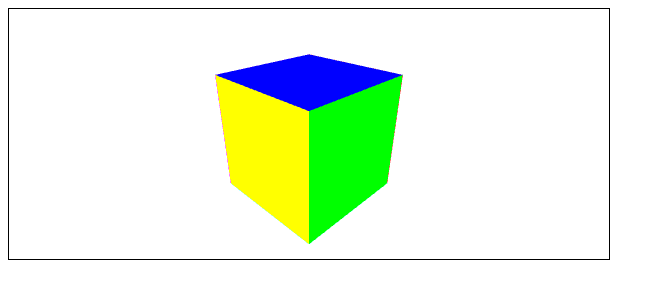
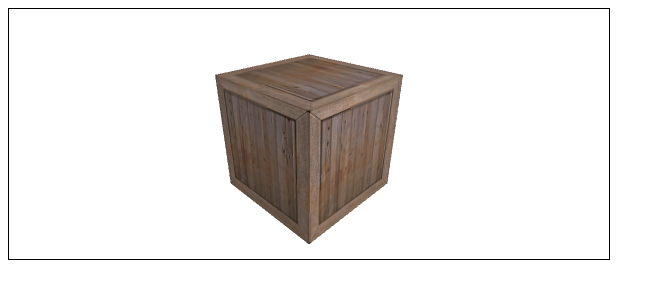
Before and after one commit to aaronistheman/Canvas-WebGL-Prototyping, a plain HTML site: page index.html in a window 1280 px wide. Shown: the whole page, without its empty margins (0-665 px from the left). Drawn offline with Linux system fonts and the light colour scheme.

Commit message:
Drew a rotating crate

```diff
--- a/index.html
+++ b/index.html
@@ -2,11 +2,12 @@
 <html>
 <head>
 
-<script src="js/glMatrix-1.0.1.min.js"></script>
-<script src="js/WebGL.js"></script>
+<script src="glMatrix-1.0.1.min.js"></script>
+<script src="WebGL.js"></script>
 <script>
+
 function initBuffers(gl){
-    var cubeBuffers = {}
+    var cubeBuffers = {};
     cubeBuffers.positionBuffer = gl.createArrayBuffer([
         // Front face
         -1, -1, 1,
@@ -45,25 +46,81 @@ function initBuffers(gl){
         -1, 1, -1
     ]);
 
-    // build color Vertices
-    var colors = [
-        [1, 0, 1, 1], // Front face - Pink
-        [0, 1, 0, 1], // Back face - Green
-        [0, 0, 1, 1], // Top face - Blue
-        [0, 1, 1, 1], // Bottom face - Turquoise
-        [1, 1, 0, 1], // Right face - Yellow
-        [1, 0, 0, 1] // Left face - Red
-    ];
+    cubeBuffers.normalBuffer = gl.createArrayBuffer([
+        // Front face
+        0, 0, 1,
+        0, 0, 1,
+        0, 0, 1,
+        0, 0, 1,
 
-    var colorVertices = [];
-    for (var n in colors) {
-        var color = colors[n];
-        for (var i=0; i < 4; i++) {
-            colorVertices = colorVertices.concat(color);
-        }
-    }
+        // Back face
+        0, 0, -1,
+        0, 0, -1,
+        0, 0, -1,
+        0, 0, -1,
 
-    cubeBuffers.colorBuffer = gl.createArrayBuffer(colorVertices);
+        // Top face
+        0, 1, 0,
+        0, 1, 0,
+        0, 1, 0,
+        0, 1, 0,
+
+        // Bottom face
+        0, -1, 0,
+        0, -1, 0,
+        0, -1, 0,
+        0, -1, 0,
+
+        // Right face
+        1, 0, 0,
+        1, 0, 0,
+        1, 0, 0,
+        1, 0, 0,
+
+        // Left face
+        -1, 0, 0,
+        -1, 0, 0,
+        -1, 0, 0,
+        -1, 0, 0
+    ]);
+
+    cubeBuffers.textureBuffer = gl.createArrayBuffer([
+        // Front face
+        0, 0,
+        1, 0,
+        1, 1,
+        0, 1,
+
+        // Back face
+        1, 0,
+        1, 1,
+        0, 1,
+        0, 0,
+
+        // Top face
+        0, 1,
+        0, 0,
+        1, 0,
+        1, 1,
+
+        // Bottom face
+        1, 1,
+        0, 1,
+        0, 0,
+        1, 0,
+
+        // Right face
+        1, 0,
+        1, 1,
+        0, 1,
+        0, 0,
+
+        // Left face
+        0, 0,
+        1, 0,
+        1, 1,
+        0, 1
+    ]);
 
     cubeBuffers.indexBuffer = gl.createElementArrayBuffer([
         0, 1, 2, 0, 2, 3, // Front face
@@ -77,30 +134,35 @@ function initBuffers(gl){
     return cubeBuffers;
 }
 
-function stage(gl, cubeBuffers, angle){
+function stage(gl, cubeBuffers, crateTexture, angle){
     // set field of view at 45 degrees
-    // set viewing range between 0.1 and 100.0 units away.
-    gl.perspective(45, 0.1, 100);
+    // set viewing range between 0.1 and 100 units away.
+    gl.perspective(45, 0.1, 100.0);
     gl.identity();
 
     // translate model-view matrix
-    gl.translate(0, 0, -5);
+    gl.translate(0, 0.0, -5);
     // rotate model-view matrix about x-axis (tilt box downwards)
     gl.rotate(Math.PI * 0.15, 1, 0, 0);
     // rotate model-view matrix about y-axis
     gl.rotate(angle, 0, 1, 0);
 
+    // enable lighting
+    gl.enableLighting();
+    gl.setAmbientLighting(0.5, 0.5, 0.5);
+    gl.setDirectionalLighting(-0.25, -0.25, -1, 0.8, 0.8, 0.8);
+
     gl.pushPositionBuffer(cubeBuffers);
-    gl.pushColorBuffer(cubeBuffers);
+    gl.pushNormalBuffer(cubeBuffers);
+    gl.pushTextureBuffer(cubeBuffers, crateTexture);
     gl.pushIndexBuffer(cubeBuffers);
     gl.drawElements(cubeBuffers);
 }
 
-window.onload = function(){
-    var gl = new WebGL("myCanvas", "experimental-webgl");
-    gl.setShaderProgram("VARYING_COLOR");
+function init(gl, crateTexture){
     var cubeBuffers = initBuffers(gl);
     var angle = 0;
+    gl.initTexture(crateTexture);
     gl.setStage(function(){
         // update angle
         var angularVelocity = Math.PI / 4; // radians / second
@@ -108,9 +170,25 @@ window.onload = function(){
             this.getTimeInterval() / 1000;
         angle += angleEachFrame;
         this.clear();
-        stage(this, cubeBuffers, angle);
+        stage(this, cubeBuffers, crateTexture, angle);
     });
     gl.startAnimation();
+}
+
+function loadTexture(gl){
+    var crateTexture = gl.getContext().createTexture();
+    crateTexture.image = new Image();
+
+    crateTexture.image.onload = function(){
+        init(gl, crateTexture);
+    };
+    crateTexture.image.src = "crate.jpg";
+}
+
+window.onload = function(){
+    var gl = new WebGL("myCanvas", "experimental-webgl");
+    gl.setShaderProgram("TEXTURE_DIRECTIONAL_LIGHTING");
+    loadTexture(gl);
 };
 
 </script>
```
Also changed, not shown: WebGL.js (renamed from js/WebGL.js), crate.jpg (added), glMatrix-1.0.1.min.js (renamed from js/glMatrix-1.0.1.min.js).
